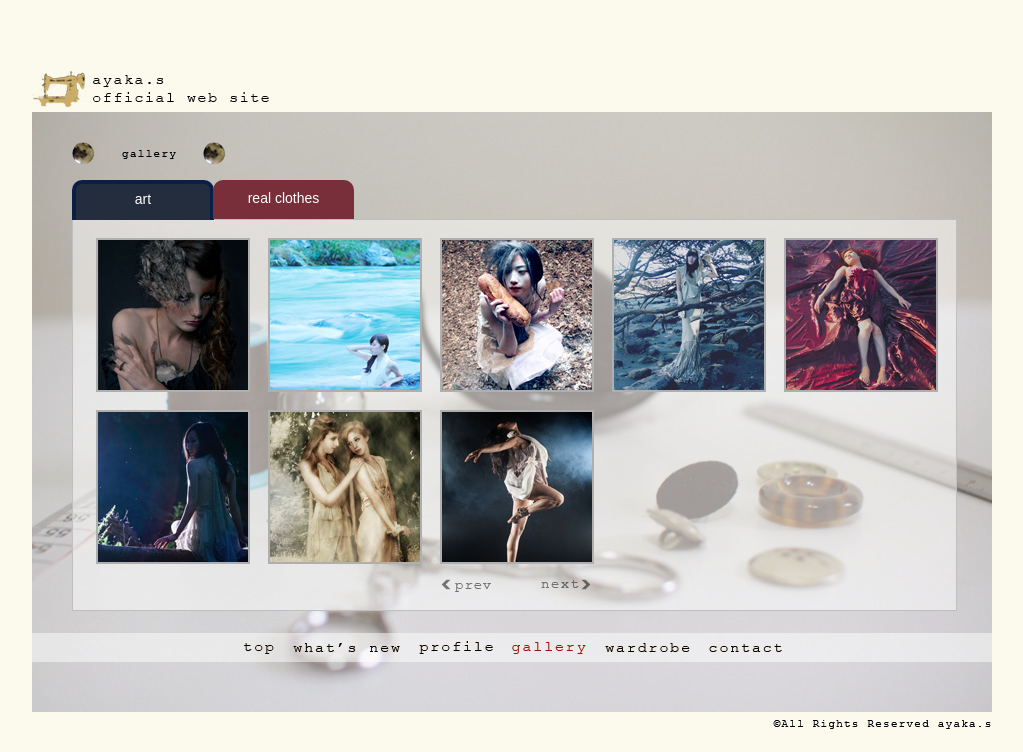
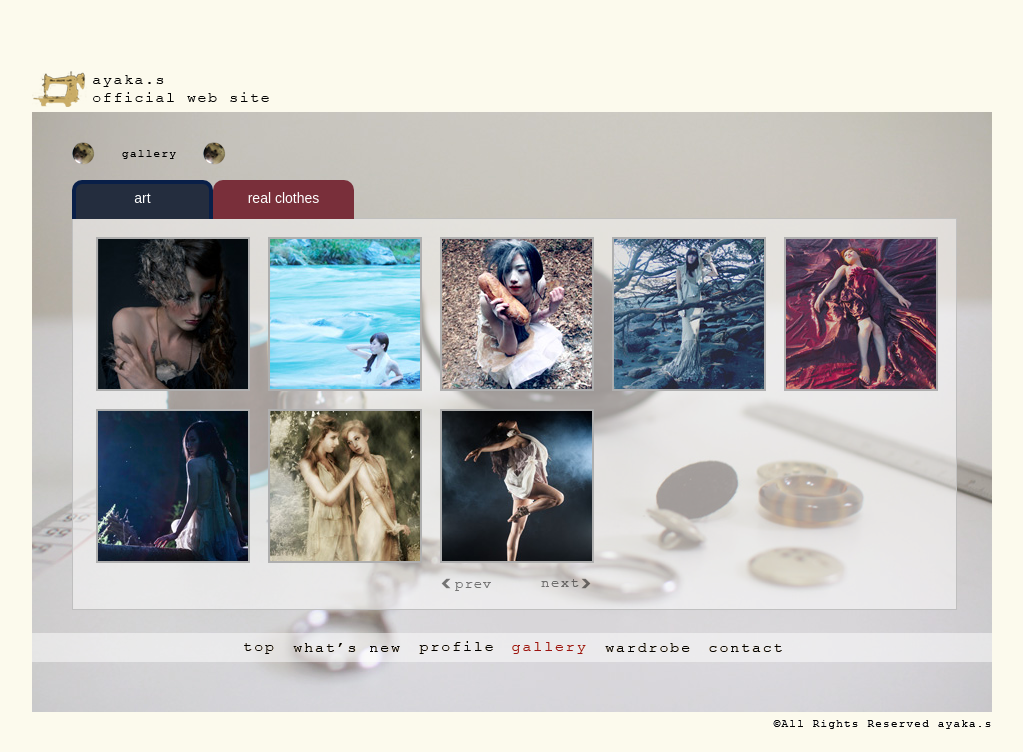
Before and after one commit to jssuger52/workspace, a PHP site: page /gallery/ in a window 1280 px wide. Shown: the top 752 px of the page, without its empty margins (128-1151 px from the left). Run offline with PHP 8.4, Linux system fonts and the light colour scheme.

Commit message:
gallery：css修正

```diff
--- a/Ayaka/gallery/css/style.css
+++ b/Ayaka/gallery/css/style.css
@@ -23,7 +23,7 @@
 .tab-container-03 .tab-btns .last{margin-right:0;}
 .tab-container-03 .tab-btns a{display:block;padding-top:10px;width:141px;height:29px;border-top-left-radius:10px;border-top-right-radius:10px;background:#242D3E;color:#FFF;text-decoration:none;font-size:14px;}
 .tab-container-03 .tab-btns a:hover{opacity:0.8;filter: alpha(opacity=80);}
-.tab-container-03 .tab-btns .active a{padding-top:7px;width:134px;border:4px solid #091f48;border-bottom:none;}
+.tab-container-03 .tab-btns .active a{padding-top:6px;width:133px;border:4px solid #091f48;border-bottom:none;}
 .tab-container-03 .tab-btns .active.last a{border:4px solid #720414;border-bottom:none;}
 .tab-container-03 .tab-btns .active a:hover{opacity:1;}
 .tab-container-03 .tab-btns .last a{background:#792F3A;}
```
